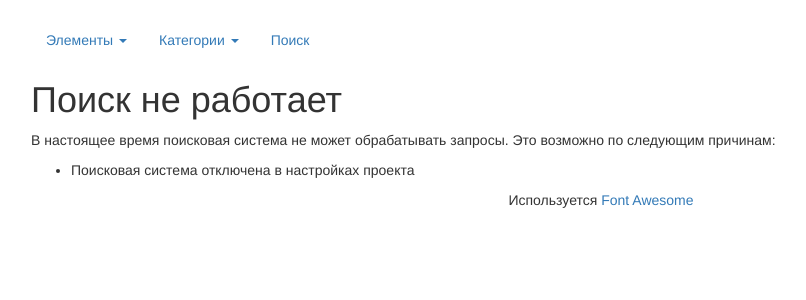
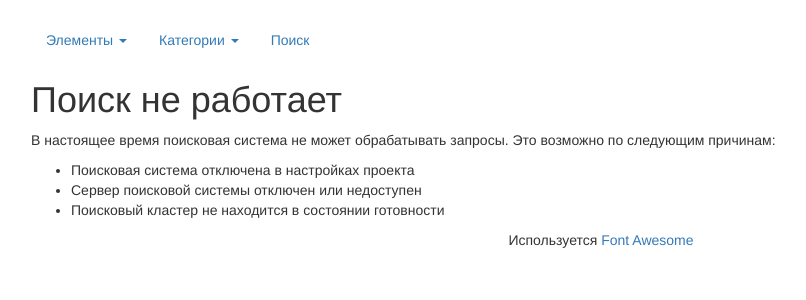
Before and after one commit to einsfr/mmkit, a Django app: template efsw/archive/templates/archive/search_offline.html in a window 1280 px wide. Shown: the part 52-352 px from the top of the page, without its empty margins (39-845 px from the left). Run offline with Django 3.2, Linux system fonts and the light colour scheme; the template is opened without the code that fills it, so the values that code supplies are empty; parts of the project's set-up code (start-up, migrations or seed data) failed here and were passed over; some libraries are stand-ins or nearby versions.

Commit message:
Добавил ещё причин неработающего поиска

```diff
--- a/efsw/archive/templates/archive/search_offline.html
+++ b/efsw/archive/templates/archive/search_offline.html
@@ -7,5 +7,7 @@
     <p>В настоящее время поисковая система не может обрабатывать запросы. Это возможно по следующим причинам:</p>
     <ul>
         <li>Поисковая система отключена в настройках проекта</li>
+        <li>Сервер поисковой системы отключен или недоступен</li>
+        <li>Поисковый кластер не находится в состоянии готовности</li>
     </ul>
 {% endblock %}
```
